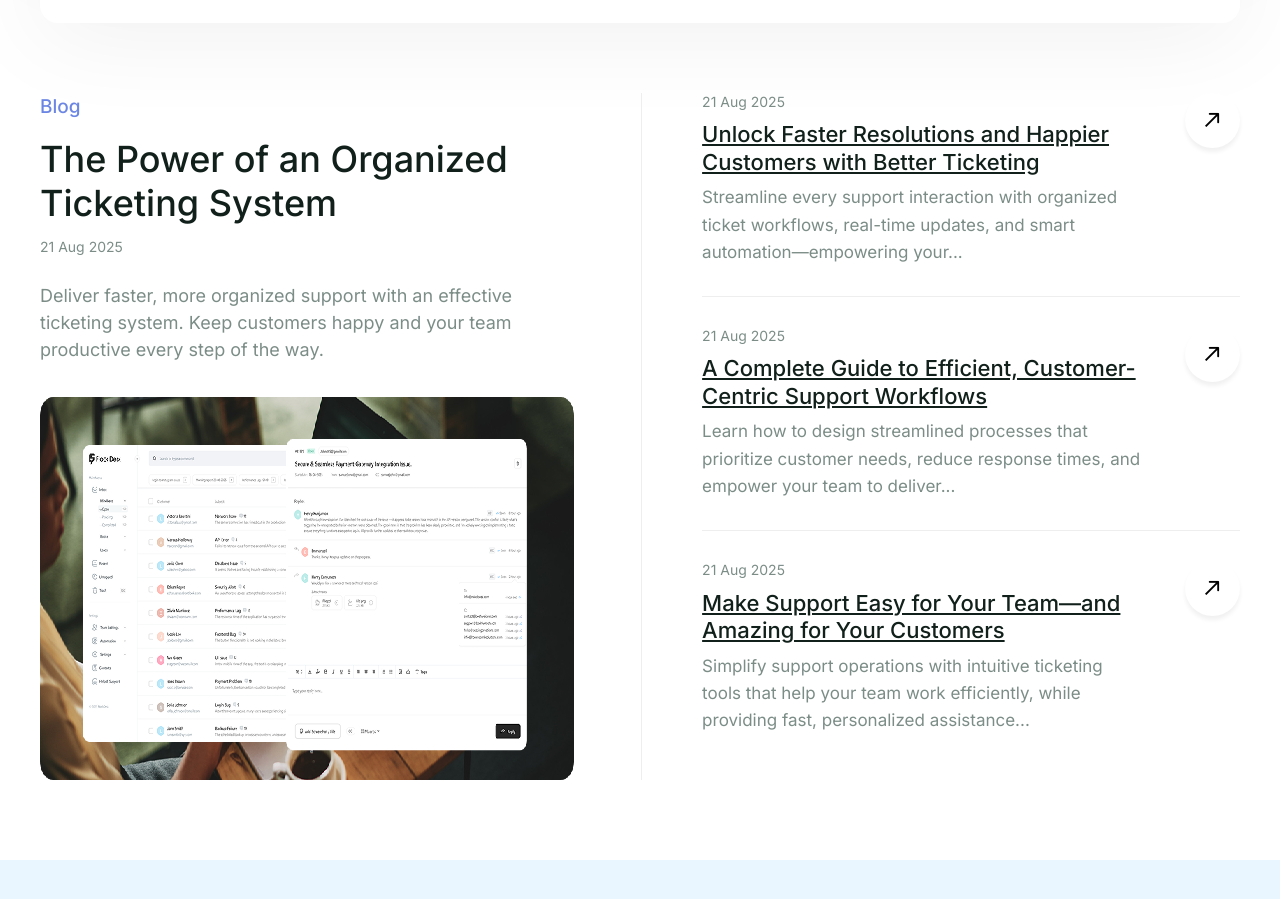
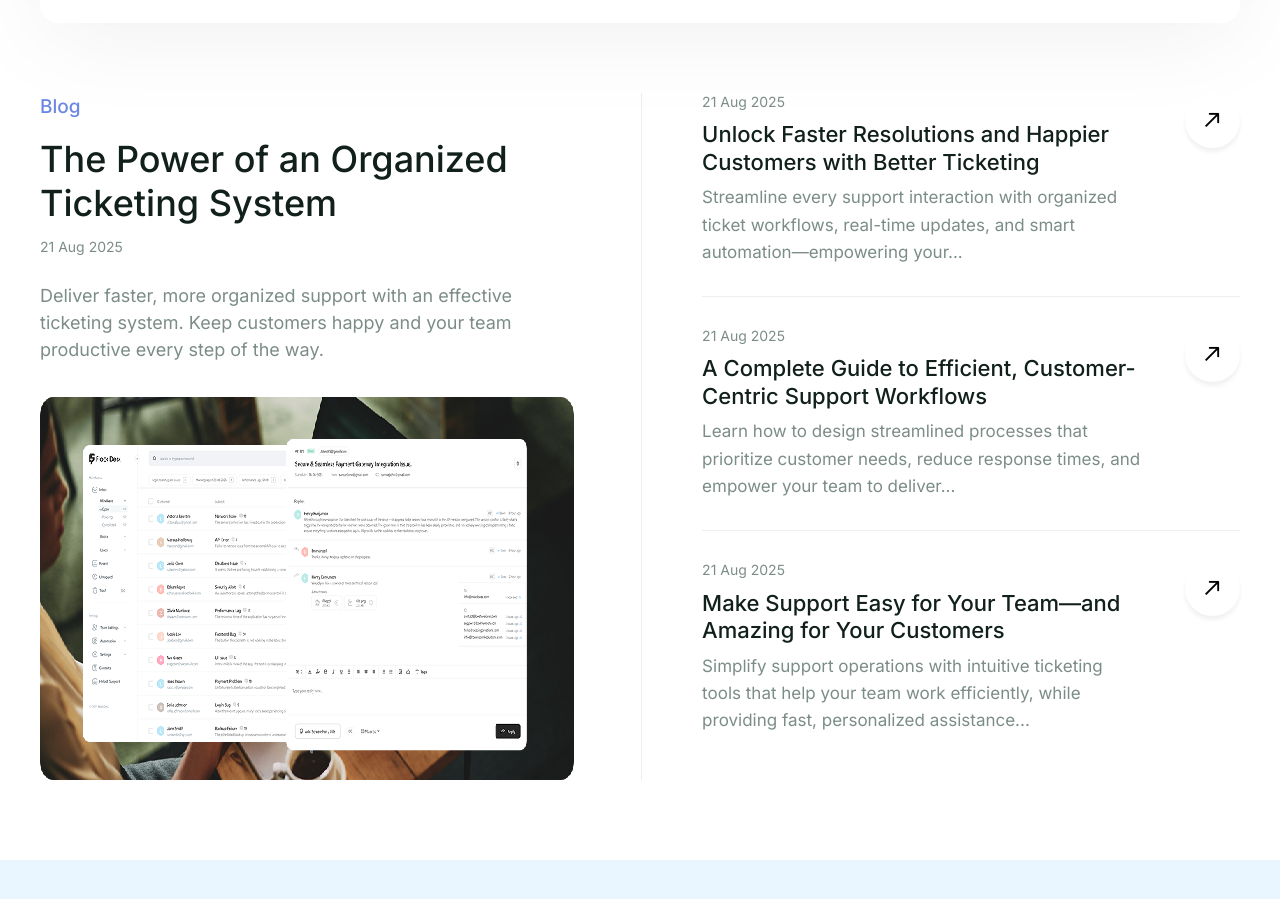
Before and after one commit to sharon-mindlabs/next-project, a Next.js app: page / in a window 1280 px wide. Shown: the part 5689-6588 px from the top of the page. Built offline with nearby package versions, Linux system fonts and the light colour scheme.

Commit message:
Initial commit

```diff
--- a/app/scss/pages/_home.scss
+++ b/app/scss/pages/_home.scss
@@ -2005,7 +2005,7 @@
                 font-style: normal;
                 font-weight: 500;
                 line-height: 125%;
-                text-decoration-line: underline;
+                // text-decoration-line: underline;
                 text-decoration-style: solid;
                 text-decoration-skip-ink: auto;
                 text-decoration-thickness: auto;
```
